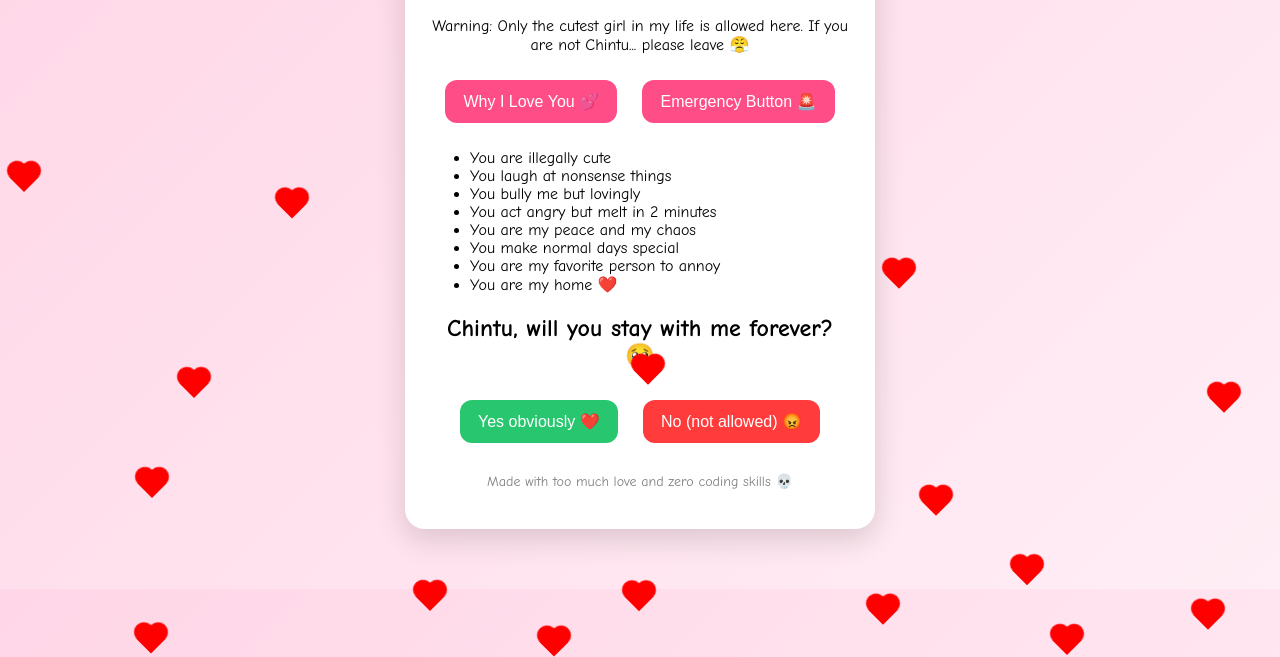
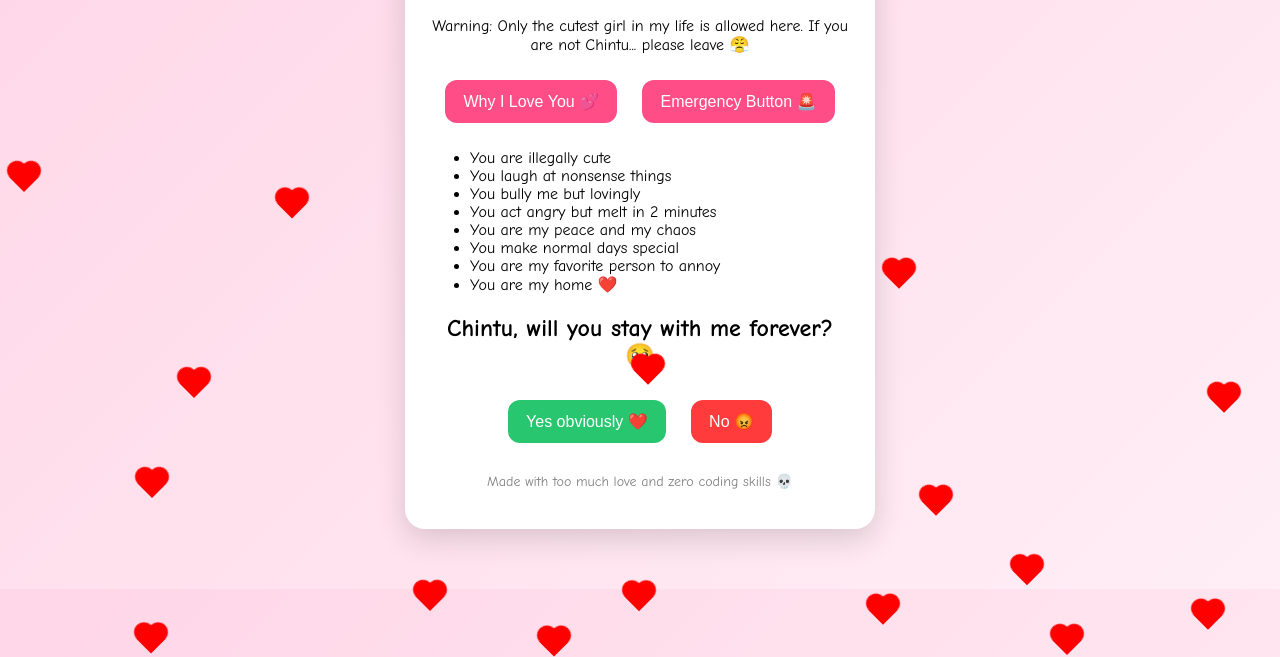
Before and after one commit to ishanforher/Valentine, a plain HTML site: page index.html in a window 1280 px wide. Both pictures are taken after a click on the button "Why I Love You 💕". Shown: the part 197-854 px from the top of the page. Drawn offline with Linux system fonts and the light colour scheme.

Commit message:
Update index.html

```diff
--- a/index.html
+++ b/index.html
@@ -39,7 +39,7 @@
     <div id="loveQuestion" class="hidden">
         <h2>Chintu, will you stay with me forever? 🥹</h2>
         <button class="yes" onclick="yesLove()">Yes obviously ❤️</button>
-        <button class="no" onmouseover="moveNo()">No (not allowed) 😡</button>
+        <button class="no" onmouseover="moveNo()">No 😡</button>
     </div>
 
     <div id="result"></div>
```
